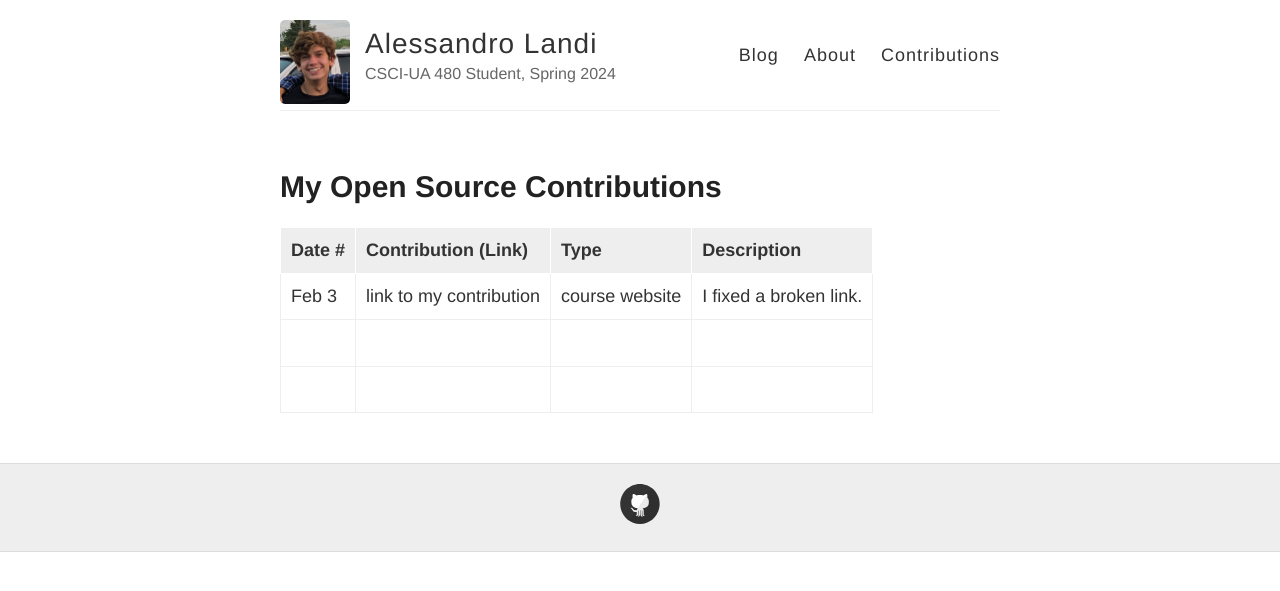
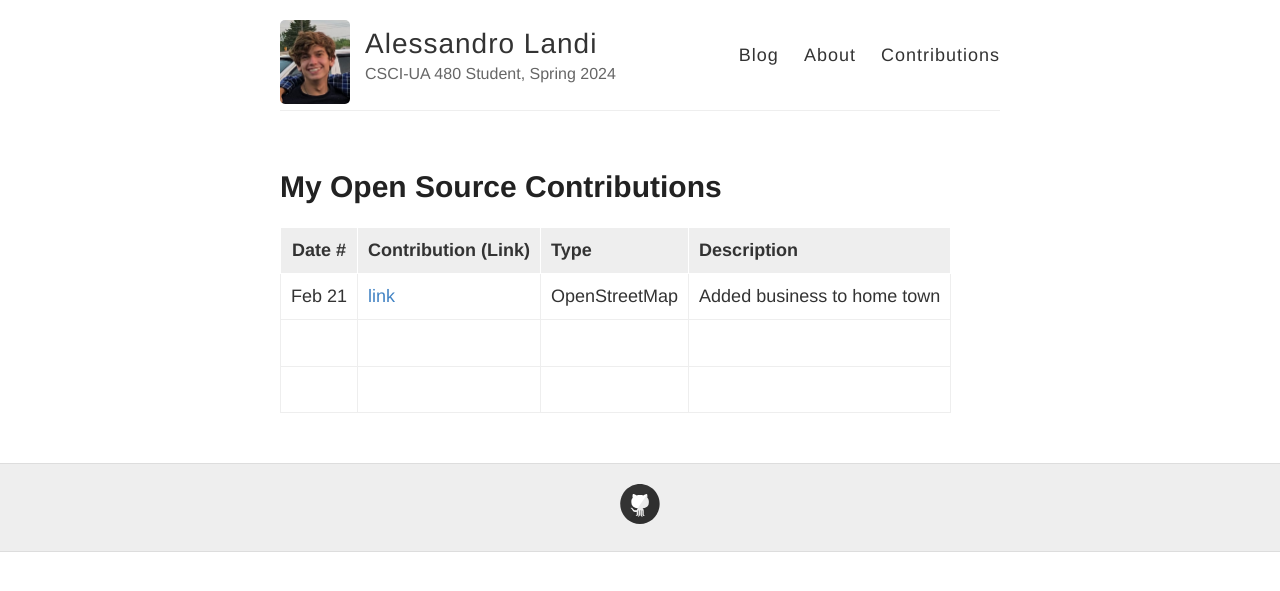
Before and after one commit to ossd-s24/alessandrolandi-weekly, a Jekyll site: the page built from contributions.md, in a window 1280 px wide. Shown: the top 591 px of the page. Built offline with Jekyll 4.4.1, drawn with Linux system fonts in a browser that asks for light colours.

Commit message:
Added openstreetmap contribution

```diff
--- a/contributions.md
+++ b/contributions.md
@@ -22,6 +22,6 @@ Replace the first row with your own contribution.
 
 | Date #       | Contribution (Link)  | Type  | Description |
 |---|:---|:---|:---|
-| Feb 3   | link to my contribution    | course website    |   I fixed a broken link.    |
+| Feb 21  | [link](https://www.openstreetmap.org/changeset/147743053)    | OpenStreetMap    |   Added business to home town    |
 |     |     |     |      |
 |     |     |     |      |
```
